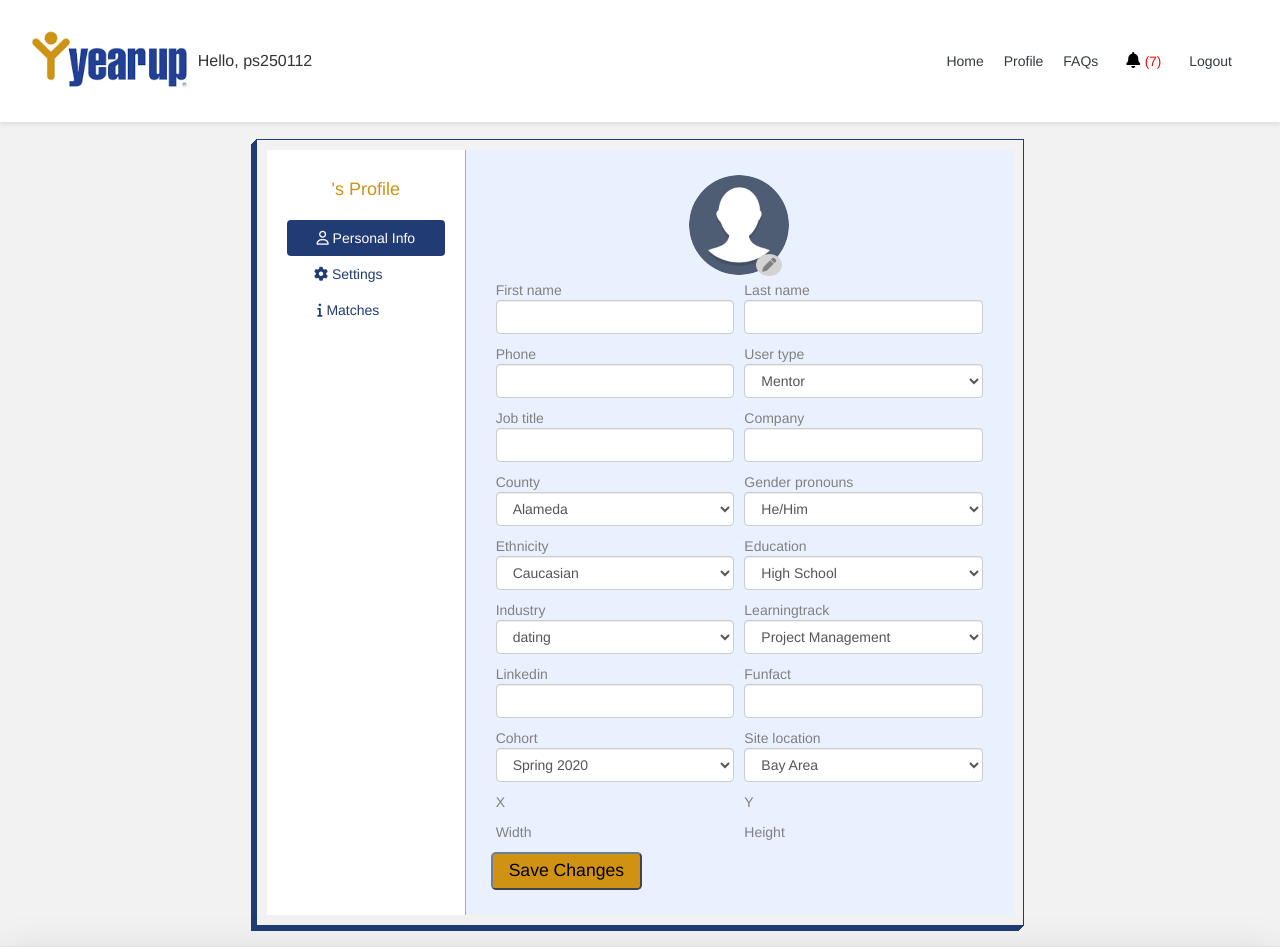
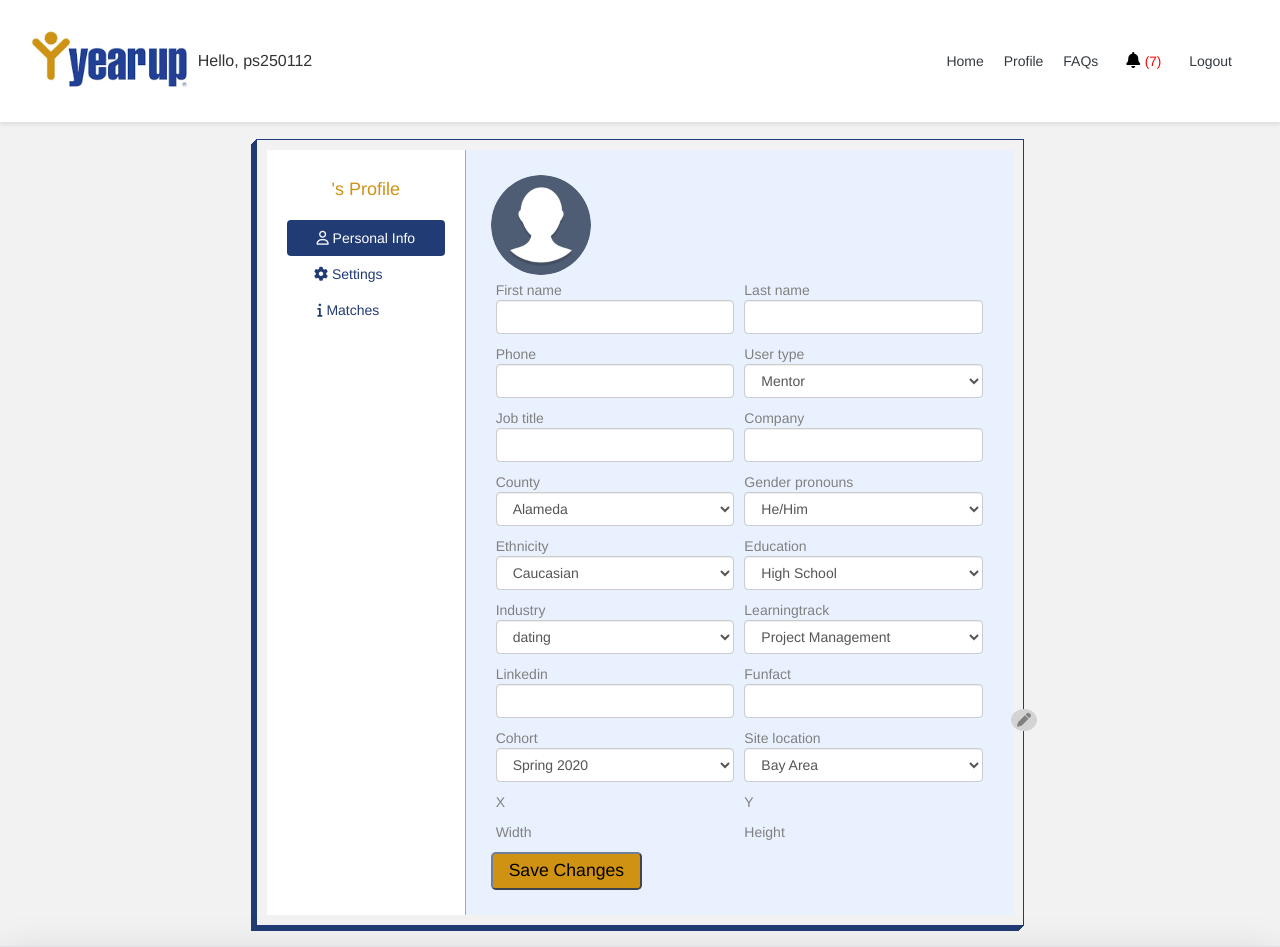
Before and after one commit to TheWITProject/MentorApp, a Django app: page /edit_profile/ in a window 1280 px wide. Shown: the top 947 px of the page. Run offline with Django 3.2, Linux system fonts and the light colour scheme; a user stored in the database is signed in; data comes from the database, SQL or seed files in the repository; some libraries are stand-ins or nearby versions.

Commit message:
trying to fix the profileimg

```diff
--- a/userProfile/static/css/base.css
+++ b/userProfile/static/css/base.css
@@ -30,7 +30,7 @@ h5 {
   font-size:1.00rem
 }
 
-#profileimg img{
+#profileimg img,  #profileimghome img{
   width: 100px;
   height: 100px;
   position: relative;
@@ -39,7 +39,17 @@ h5 {
 }
 
 #profileimg {
+  text-align: left;
+  /* position: relative; */
+  /* display: inline-block; */
+}
+/*
+#profileimgpen {
+  text-align: left;
+  /* position: relative; */
+  /* display: inline-block; */
 
+#profileimghome {
   position: relative;
   display: inline-block;
 }
@@ -272,6 +282,9 @@ form{
 
 .fa-pen{
   color:grey;
+  position: relative;
+  display: inline-block;
+
 }
 
 .fas ::after{
--- a/userProfile/templates/pages/home.html
+++ b/userProfile/templates/pages/home.html
@@ -37,7 +37,7 @@
 		<br>
 		<h3 style = "text-align: center;">Congratulations! You've got a match!</h3> <br>
 		<div class='matchprofile'>
-			<div id="profileimg"><img src="/images/profileimage.png" width="240"></div>
+			<div id="profileimghome"><img src="/images/profileimage.png" width="240"></div>
 			<br><small>John Doe<br>
 			john.doe@gmail.com<br>
 			Technology<br>
```
Also changed, not shown: images/profileimage_2_zaw8NAP.png (added).
